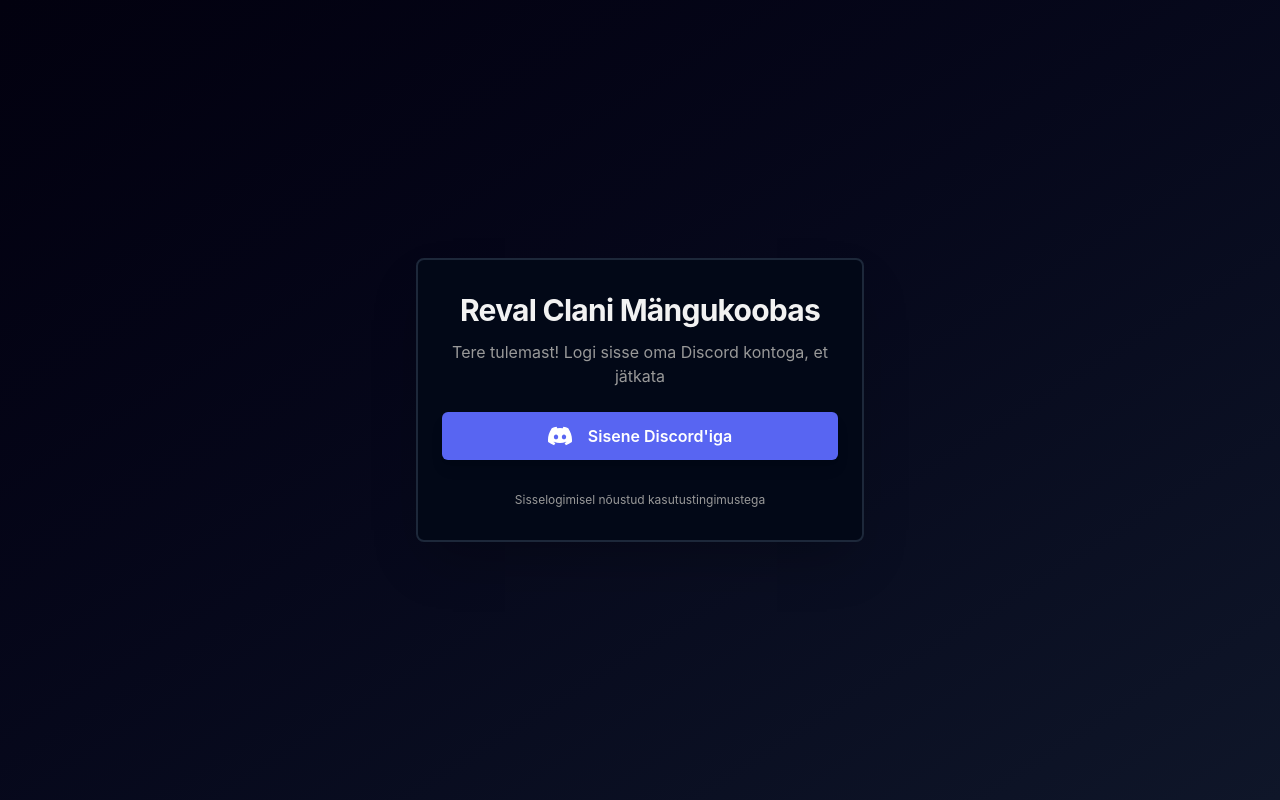
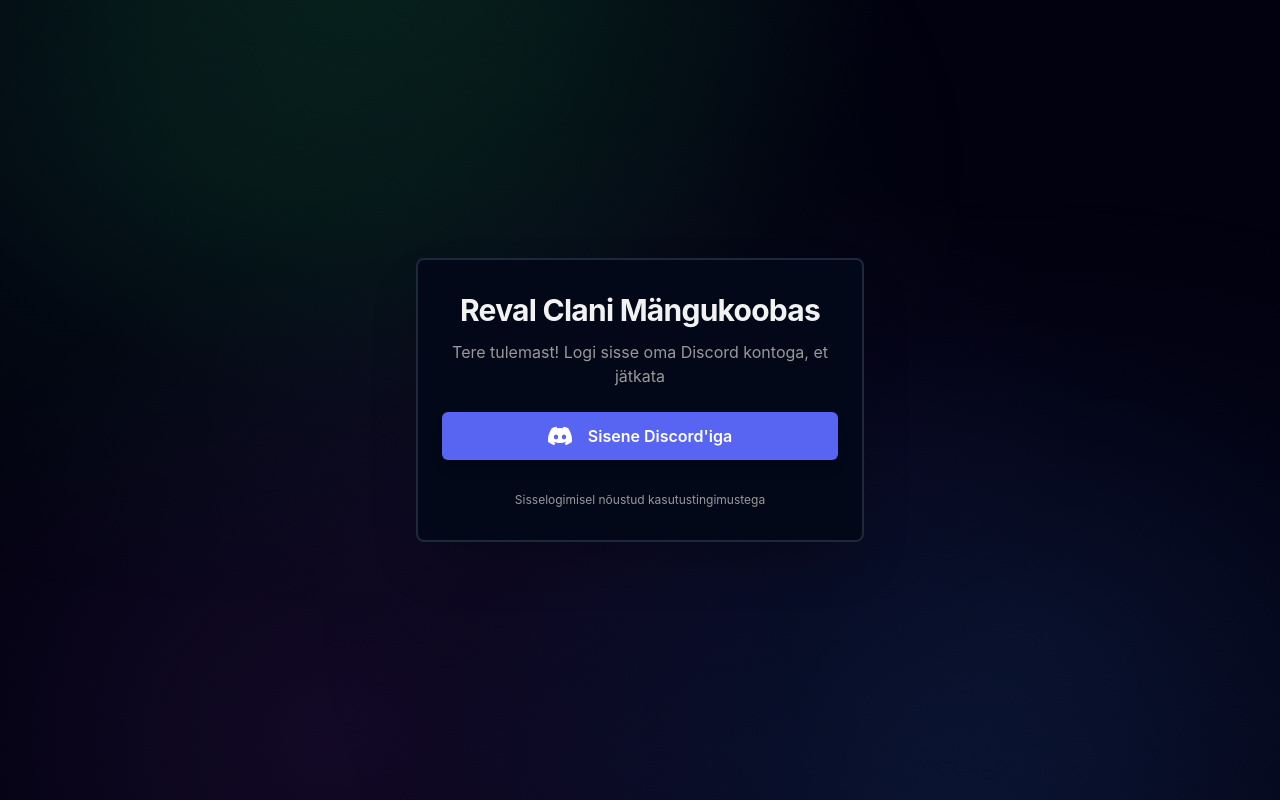
Before and after one commit to revalOSRS/reval-games, a React (Vite) app: page / in a window 1280 px wide. Built offline with nearby package versions, Linux system fonts and the light colour scheme.

Commit message:
feat: update background

```diff
--- a/src/index.css
+++ b/src/index.css
@@ -28,16 +28,77 @@
 }
 
 body {
-  background-color: #02010F;
+  background: #02010F;
   color: var(--color-foreground);
   margin: 0;
   min-height: 100vh;
   font-family: Inter, system-ui, Avenir, Helvetica, Arial, sans-serif;
+  position: relative;
+  overflow-x: hidden;
+}
+
+body::before {
+  content: '';
+  position: fixed;
+  top: 0;
+  left: 0;
+  right: 0;
+  bottom: 0;
+  background:
+    radial-gradient(ellipse at 20% 20%, rgba(34, 197, 94, 0.08) 0%, transparent 50%),
+    radial-gradient(ellipse at 80% 80%, rgba(59, 130, 246, 0.06) 0%, transparent 50%),
+    radial-gradient(ellipse at 50% 50%, rgba(168, 85, 247, 0.04) 0%, transparent 50%);
+  pointer-events: none;
+  z-index: 0;
+}
+
+body::after {
+  content: '';
+  position: fixed;
+  top: -50%;
+  left: -50%;
+  right: -50%;
+  bottom: -50%;
+  background:
+    radial-gradient(circle at 30% 40%, rgba(34, 197, 94, 0.15) 0%, transparent 25%),
+    radial-gradient(circle at 70% 60%, rgba(59, 130, 246, 0.12) 0%, transparent 25%),
+    radial-gradient(circle at 50% 80%, rgba(168, 85, 247, 0.1) 0%, transparent 25%);
+  animation: float 45s ease-in-out infinite;
+  pointer-events: none;
+  z-index: 0;
+}
+
+@keyframes float {
+  0% {
+    transform: translate(0, 0) rotate(0deg) scale(1);
+  }
+  15% {
+    transform: translate(25px, -40px) rotate(45deg) scale(1.05);
+  }
+  30% {
+    transform: translate(-15px, -30px) rotate(90deg) scale(0.95);
+  }
+  45% {
+    transform: translate(-40px, 20px) rotate(180deg) scale(1.08);
+  }
+  60% {
+    transform: translate(10px, 35px) rotate(220deg) scale(0.92);
+  }
+  75% {
+    transform: translate(35px, 15px) rotate(290deg) scale(1.03);
+  }
+  90% {
+    transform: translate(-20px, -25px) rotate(340deg) scale(0.98);
+  }
+  100% {
+    transform: translate(0, 0) rotate(360deg) scale(1);
+  }
 }
 
 #root {
   min-height: 100vh;
-  background-color: #02010F;
+  position: relative;
+  z-index: 1;
 }
 
 /* Custom Scrollbar Styling */
--- a/src/pages/LoginPage.tsx
+++ b/src/pages/LoginPage.tsx
@@ -48,7 +48,7 @@
   }
 
   return (
-    <div className="min-h-screen flex items-center justify-center p-4 bg-gradient-to-br from-background to-muted">
+    <div className="min-h-screen flex items-center justify-center p-4">
       <Card className="w-full max-w-md shadow-2xl border-2">
         <CardHeader className="space-y-3 pb-6">
           <div className="flex justify-center mb-2">
```
